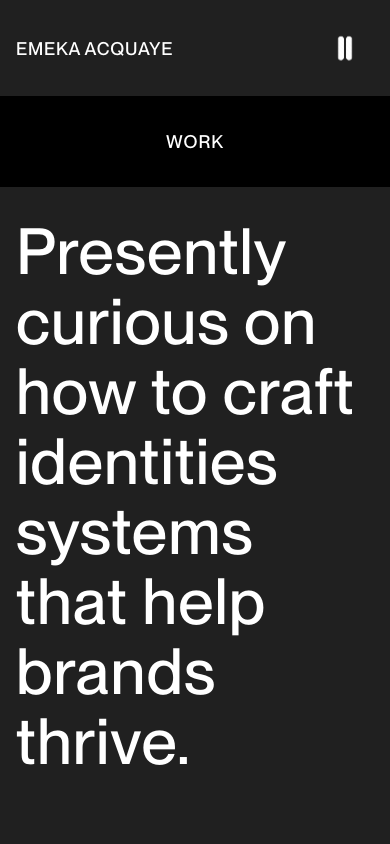
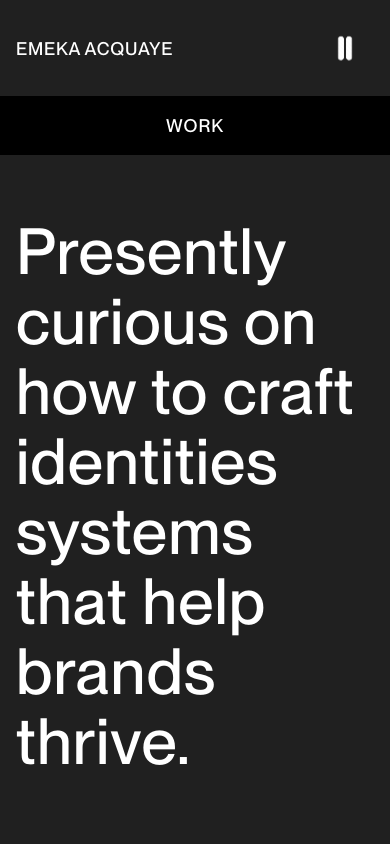
Before and after one commit to Emmaibe/iamacquaye, a website built with Vite: page info/info.html in a window 390 px wide. Both pictures are taken after a click on the button "Menu". Shown: the top 844 px of the page. Built offline with nearby package versions, Linux system fonts and the light colour scheme.

Commit message:
padding adjustment

```diff
--- a/info/info.css
+++ b/info/info.css
@@ -279,7 +279,7 @@ article p {
     top: 6rem;
     background-color: #000;
     width: 100%;
-    padding: 2rem 0;
+    padding: 1rem 0;
     left: 0;
     margin: auto;
     text-align: center;
```
